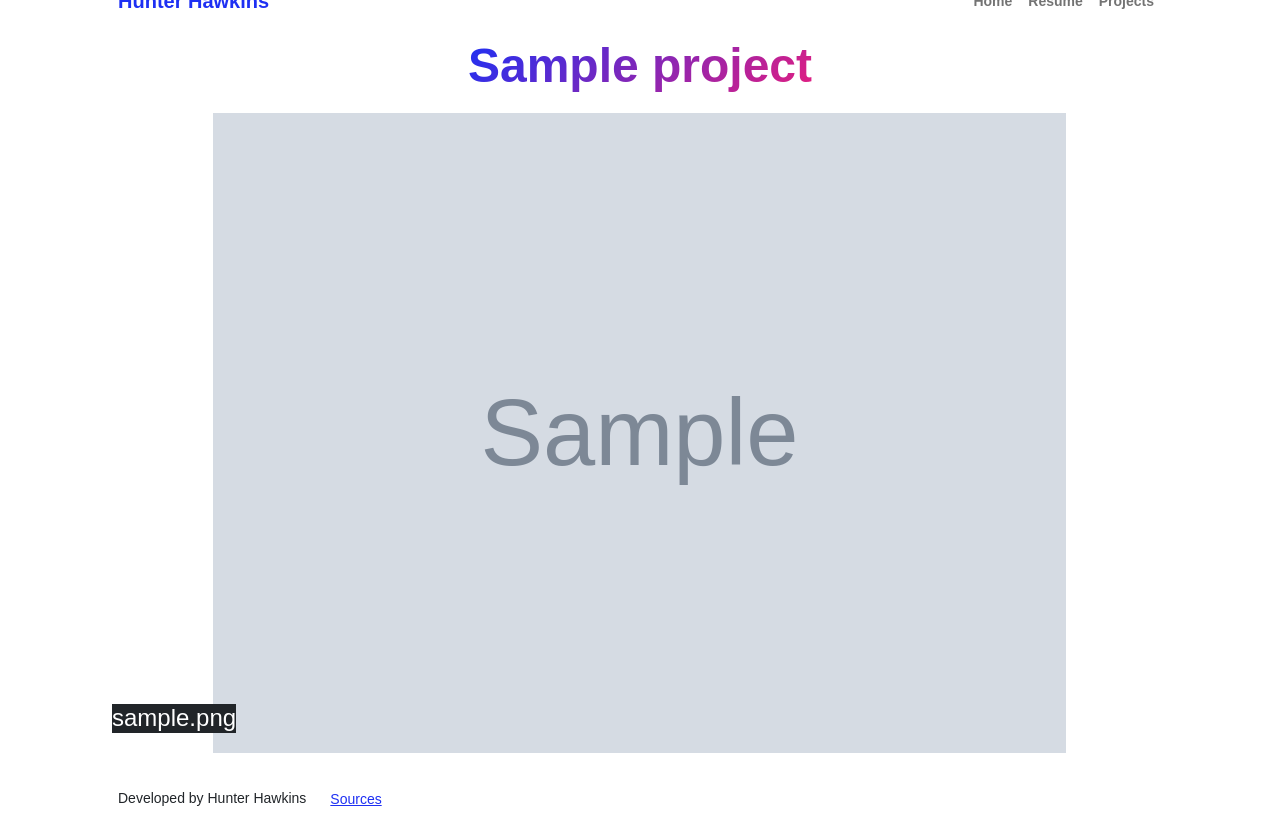
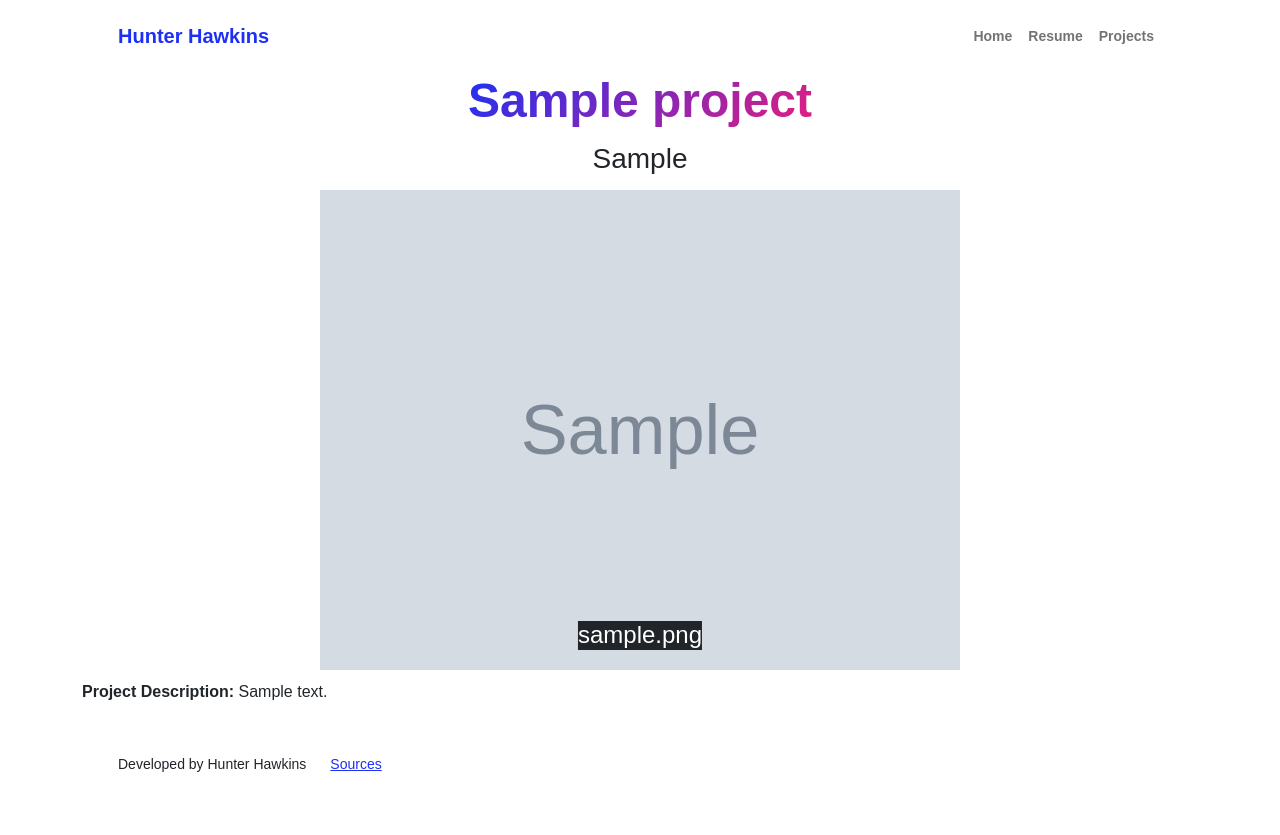
Before and after one commit to hunterdhawkins/Personal-Website-V1.2, a Django app: a page that uses personal_website/home/templates/home/individual_project.html in a window 1280 px wide. After the commit the page ends 772 px from the top, so only its background shows below. Run offline with Django 5.2, Linux system fonts and the light colour scheme; tables that the repository leaves empty hold one stand-in row (values such as "Sample post"); grey boxes marked "Sample" are stand-in pictures; some libraries are stand-ins or nearby versions; some web fonts are replaced.

Commit message:
Adding in lots of new projects

```diff
--- a/personal_website/home/static/home/css/cards_panels.css
+++ b/personal_website/home/static/home/css/cards_panels.css
@@ -11,7 +11,7 @@ body {
 	align-items: center;
 	justify-content: center;
 	height: 100vh;
-	overflow:hidden;
+	/*overflow:hidden;*/
 	margin: 0;
 }
 
@@ -24,7 +24,7 @@ body {
 	background-size: auto 100%;
 	background-position: center;
 	background-repeat: no-repeat;
-	height: 80vh;
+	height: 60vh;
 	border-radius: 5px;
 	color: #fff;
 	cursor: pointer;
@@ -38,7 +38,9 @@ body {
 	font-size:24px;
 	position: absolute;
 	bottom: 20px;
-	left: 20px;
+	/*left: 20px;*/
+	left: 50%;
+	transform: translateX(-50%);
 	text-align: center;
 	margin: 0;
 	opacity: 0;
--- a/personal_website/home/templates/home/individual_project.html
+++ b/personal_website/home/templates/home/individual_project.html
@@ -10,8 +10,8 @@
 </style>
 
 <link href="{% static 'home/css/cards_panels.css' %}" rel="stylesheet" />
-
   <h2 class="display-5 fw-bolder"><span class="text-gradient d-inline">{{ project.project_name }}</span></h2>
+  <div class="fs-3 fw-light">{{project.project_location}}</div>
   <div class="container">
     {% for photo in photos %}
         {% if forloop.first %}
@@ -24,6 +24,10 @@
           </div>
         {% endif %}
     {% endfor %}
+    <br>
+  </div>
+  <div class="container">
+    <p><b>Project Description: </b>{{project.project_description}}</p>
   </div>
 
 {% endblock %}
--- a/personal_website/home/templates/home/projects.html
+++ b/personal_website/home/templates/home/projects.html
@@ -12,7 +12,7 @@
 
                         	{% for project in projects %}
 	                            <div class="col-12">
-	                                <div class="card shadow-sm education-card">
+	                                <div class="card shadow-m education-card">
 	                                    <div class="card-body text-start">
 	                                        <div class="d-flex justify-content-between flex-wrap">
 	                                            <h5 class="mb-1">{{project.project_name}}</h5>
--- a/personal_website/home/urls.py
+++ b/personal_website/home/urls.py
@@ -9,7 +9,6 @@ urlpatterns = [
     path("projects/", views.projects, name='home-projects'),
     path("sources/", views.sources, name='home-sources'),
     path("project/<str:slug>/", views.individual_project, name="home-individual-project"),
-
     path("documentation/<str:filename>/", views.pdf_view, name="home-view-pdf"),
 ]
 
```
Lines whose indentation alone changed are shown as unchanged.
